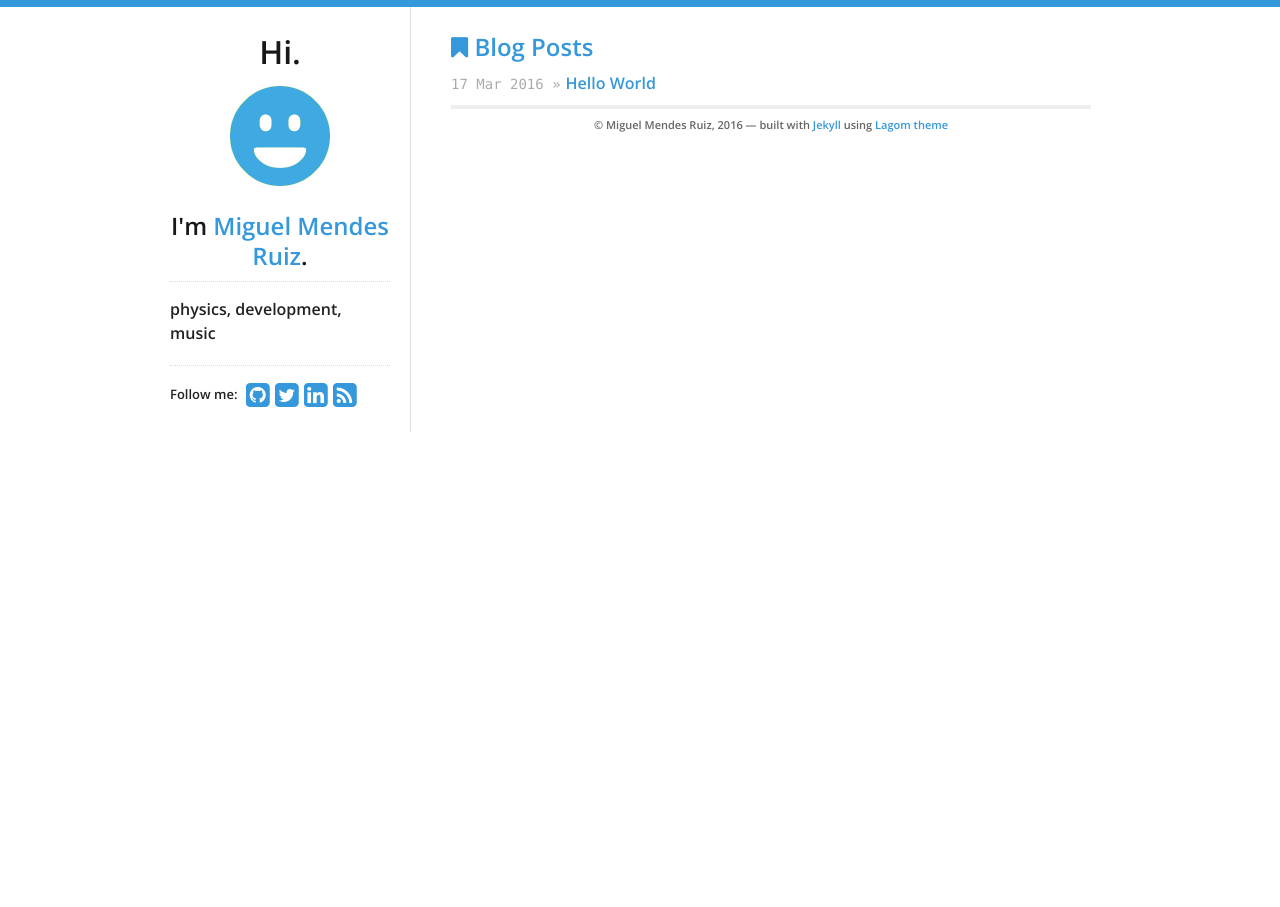
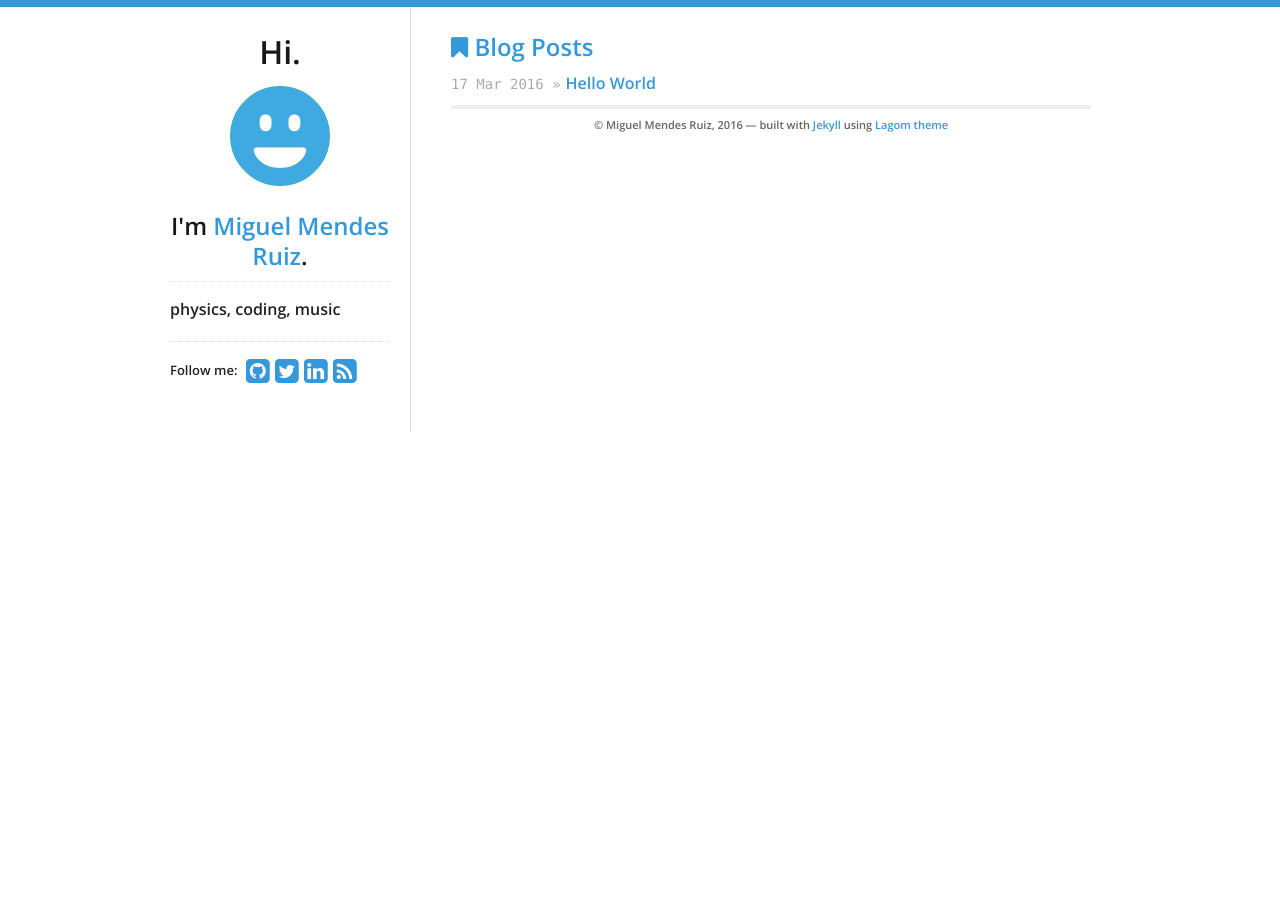
Before and after one commit to migmruiz/migmruiz.github.io, a Jekyll site: the page built from index.html, in a window 1280 px wide. Built offline with Jekyll 4.4.1, drawn with Linux system fonts in a browser that asks for light colours; nearby versions of some CDN libraries.

```diff
--- a/_data/theme.yml
+++ b/_data/theme.yml
@@ -20,8 +20,9 @@ social:
 
 # "Hi, I'm _______"
 name: Miguel Mendes Ruiz
+display_name: Miguel M. Ruiz
 email: migmruiz@gmail.com
-tagline: "physics, development, music"
+tagline: "physics, coding, music"
 
 # Google Analytics key, leave blank to ignore
 #google_analytics_key: UA-xxxx-x
```
